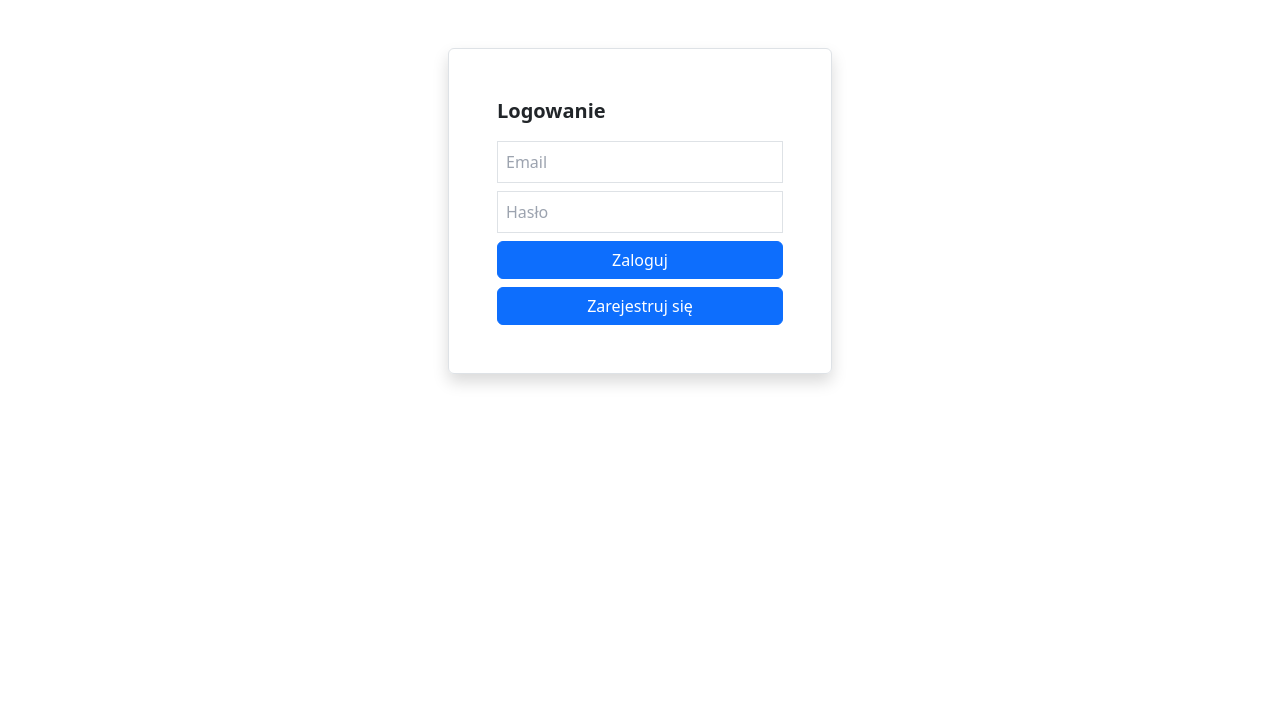
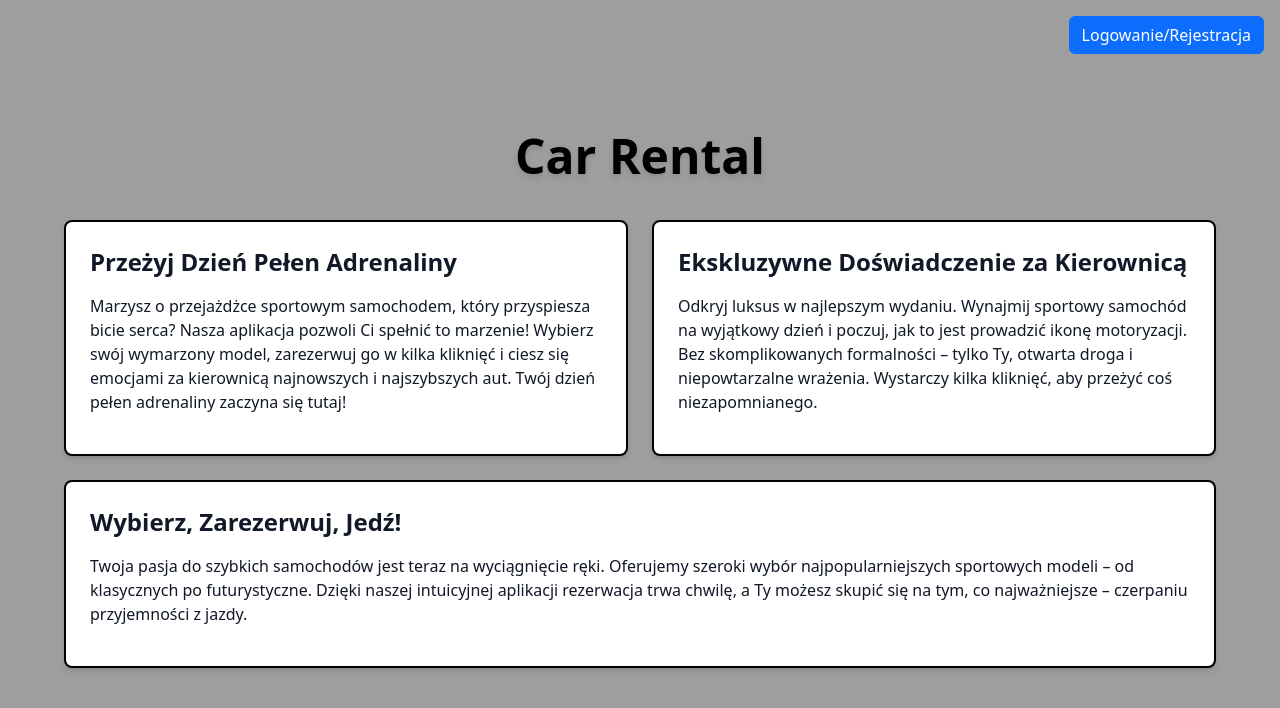
Before and after one commit to matekolo/car-booking-system, a Nuxt app in the folder frontend/: page / in a window 1280 px wide. Shown: the top 708 px of the page. Built offline with nearby package versions, Linux system fonts and the light colour scheme.

Commit message:
Strona powitalna

```diff
--- a/frontend/app.vue
+++ b/frontend/app.vue
@@ -1,6 +1,43 @@
 
 <template>
-    <div class="container mx-auto py-5">
+    <div :class="currentView === 'welcome' ? 'h-screen relative bg-cover bg-center' : 'h-screen relative'" :style="currentView === 'welcome' ? { backgroundImage: `url(http://localhost:3000/uploads/background-image.png)` } : {}">
+        <!-- Strona powitalna -->
+        <div v-if="currentView === 'welcome'" class="relative flex flex-col items-center justify-center h-full text-white px-4">
+            <!-- Przycisk logowania/rejestracji -->
+            <button @click="currentView = 'login'" class="absolute top-4 right-4 btn btn-primary">Logowanie/Rejestracja</button>
+
+            <!-- Tytuł główny -->
+            <h1 class="text-5xl font-bold mb-10 text-black drop-shadow-md">Car Rental</h1>
+
+            <!-- Sekcja opisów -->
+            <div class="w-full max-w-6xl">
+                <!-- Dwa panele obok siebie -->
+                <div class="flex justify-between mb-6">
+                    <!-- Panel 1 -->
+                    <div class="bg-white text-gray-900 p-6 rounded-lg shadow-md w-1/2 mr-3 border-2 border-black">
+                        <h2 class="text-2xl font-bold mb-3">Przeżyj Dzień Pełen Adrenaliny</h2>
+                        <p>
+                            Marzysz o przejażdżce sportowym samochodem, który przyspiesza bicie serca? Nasza aplikacja pozwoli Ci spełnić to marzenie! Wybierz swój wymarzony model, zarezerwuj go w kilka kliknięć i ciesz się emocjami za kierownicą najnowszych i najszybszych aut. Twój dzień pełen adrenaliny zaczyna się tutaj!
+                        </p>
+                    </div>
+                    <!-- Panel 2 -->
+                    <div class="bg-white text-gray-900 p-6 rounded-lg shadow-md w-1/2 ml-3 border-2 border-black">
+                        <h2 class="text-2xl font-bold mb-3">Ekskluzywne Doświadczenie za Kierownicą</h2>
+                        <p>
+                            Odkryj luksus w najlepszym wydaniu. Wynajmij sportowy samochód na wyjątkowy dzień i poczuj, jak to jest prowadzić ikonę motoryzacji. Bez skomplikowanych formalności – tylko Ty, otwarta droga i niepowtarzalne wrażenia. Wystarczy kilka kliknięć, aby przeżyć coś niezapomnianego.
+                        </p>
+                    </div>
+                </div>
+                <!-- Podłużny panel pod spodem -->
+                <div class="bg-white text-gray-900 p-6 rounded-lg shadow-md border-2 border-black">
+                    <h2 class="text-2xl font-bold mb-3">Wybierz, Zarezerwuj, Jedź!</h2>
+                    <p>
+                        Twoja pasja do szybkich samochodów jest teraz na wyciągnięcie ręki. Oferujemy szeroki wybór najpopularniejszych sportowych modeli – od klasycznych po futurystyczne. Dzięki naszej intuicyjnej aplikacji rezerwacja trwa chwilę, a Ty możesz skupić się na tym, co najważniejsze – czerpaniu przyjemności z jazdy.
+                    </p>
+                </div>
+            </div>
+        </div>
+
         <!-- Logowanie -->
         <div v-if="currentView === 'login'" class="border p-5 rounded shadow mx-auto max-w-sm">
             <h2 class="text-xl font-bold mb-3">Logowanie</h2>
@@ -141,7 +178,7 @@
     export default {
         data() {
             return {
-                currentView: "login",
+                currentView: "welcome", // Dodano stronę powitalną jako widok początkowy
                 loginData: { email: "", password: "" },
                 registerData: { email: "", password: "" },
                 cars: [],
@@ -153,7 +190,7 @@
                 addingDateCarId: null,
                 reservations: [],
                 modalMessage: null,
-                showAddCarModal: false, // Nowe pole
+                showAddCarModal: false, // Modal dla dodawania samochodu
             };
         },
         methods: {
@@ -309,10 +346,11 @@
                 this.newDate = "";
             },
             logout() {
-                this.currentView = "login";
+                this.currentView = "welcome"; // Po wylogowaniu wraca do strony powitalnej
                 this.loggedInUserId = null;
                 this.userRole = null;
             },
         },
     };
 </script>
+fa
```
